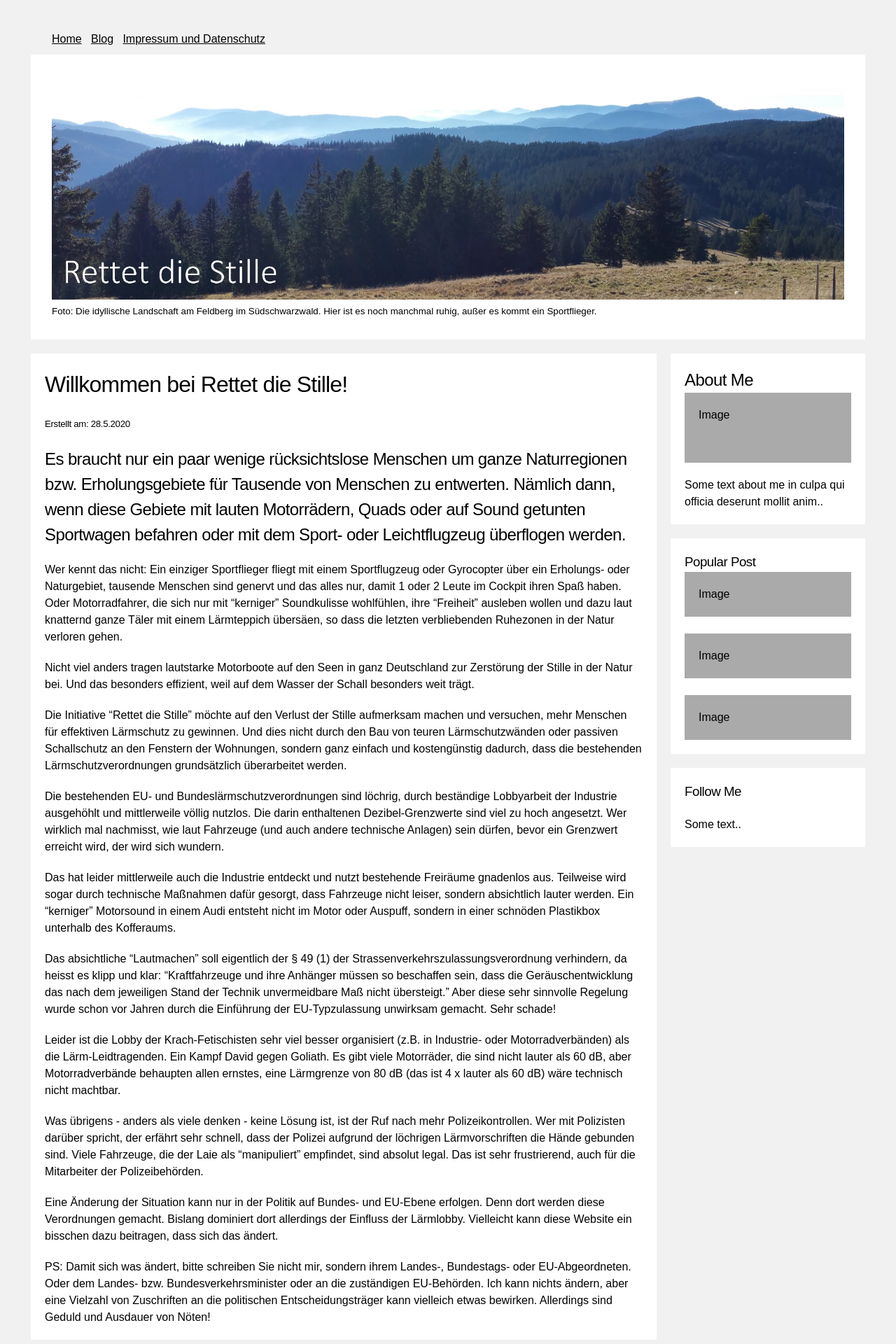
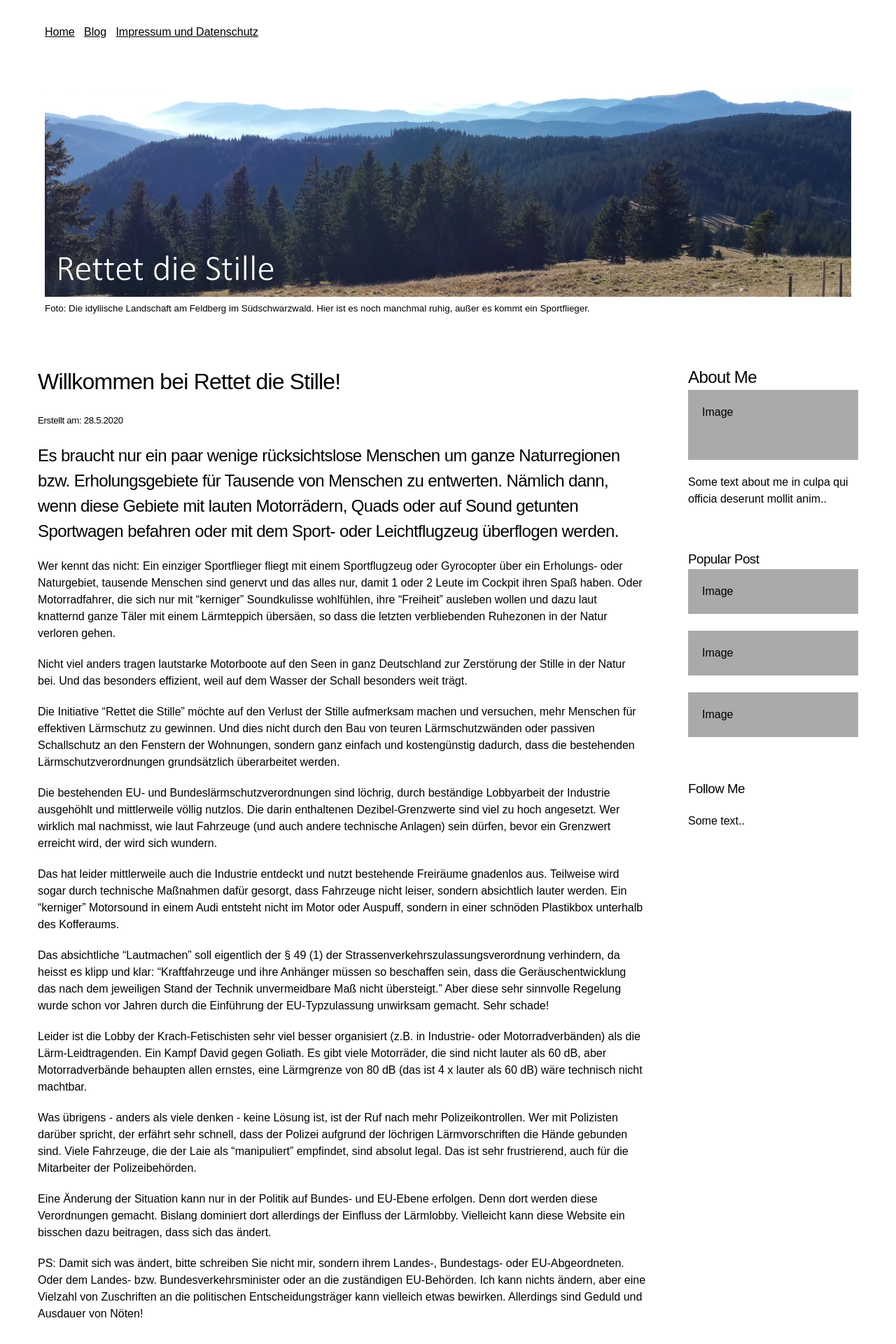
Before and after one commit to rettet-die-stille/rettet-die-stille.github.io, a Jekyll site: the page built from index.md, in a window 1280 px wide. Shown: the top 1920 px of the page at 70% size. Built offline with Jekyll 4.4.1, drawn with Linux system fonts in a browser that asks for light colours; our own code applies the rules of GitHub Pages for plain Markdown files.

Commit message:
Update defaultmodern.html

```diff
--- a/_layouts/defaultmodern.html
+++ b/_layouts/defaultmodern.html
@@ -15,8 +15,8 @@ layout: default
     /* Add a gray background color with some padding */
     body {
       font-family: Arial;
-      padding: 20px;
-      background: #f1f1f1;
+      padding: 10px;
+      background:white;
     }
 
     /* Header/Blog Title */
```
